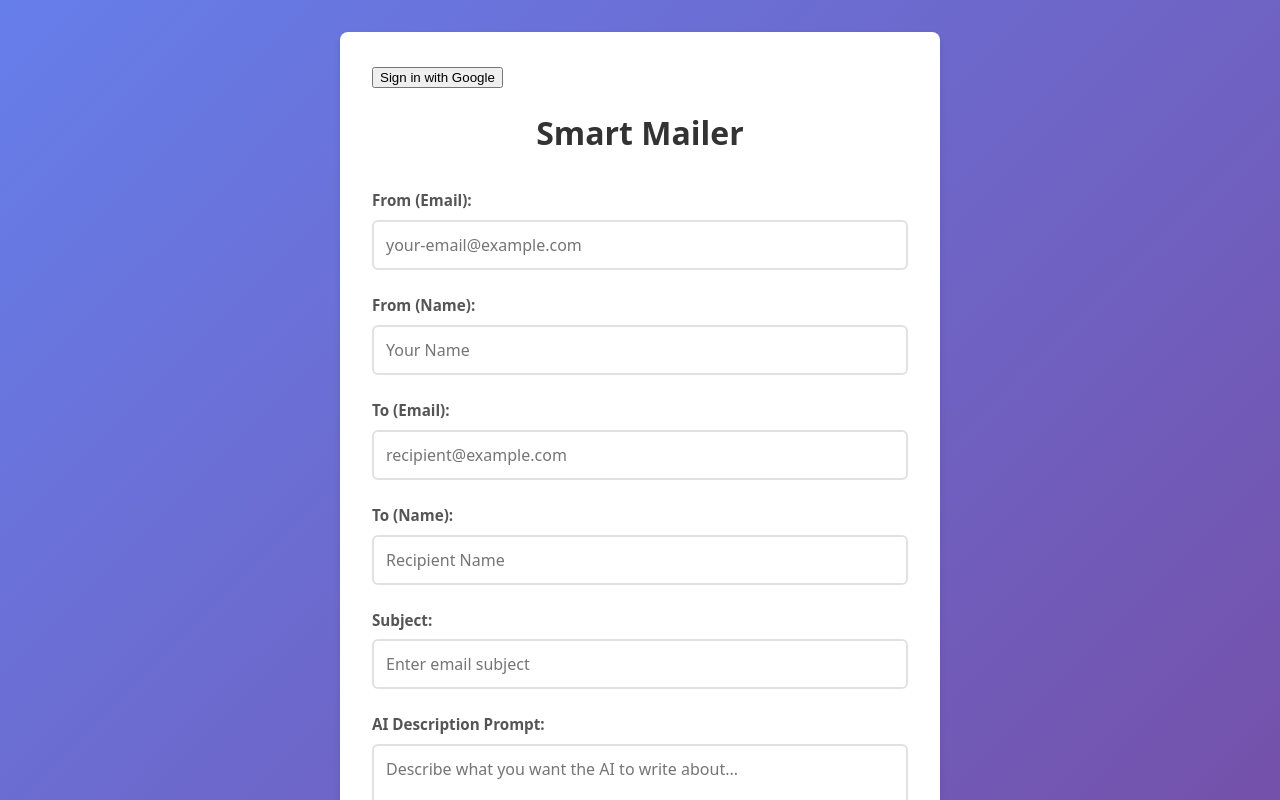
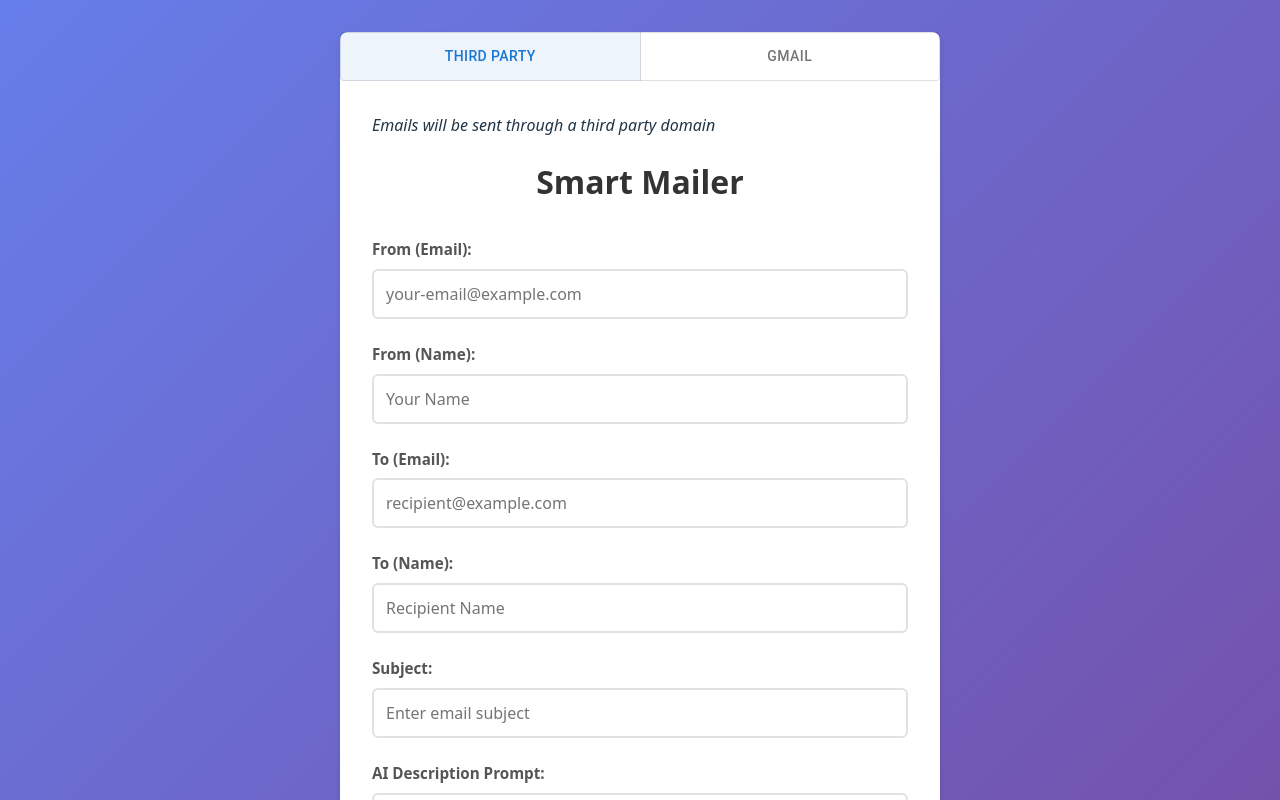
Before and after one commit to hobbbbies/smart-mailer-FE, a React (Vite) app: page / in a window 1280 px wide. Shown: the top 800 px of the page. Built offline with nearby package versions, Linux system fonts and the light colour scheme.

Commit message:
Buttons and state to switch between serviceType

```diff
--- a/src/App.css
+++ b/src/App.css
@@ -1,10 +1,13 @@
+.main-container { /* Includes account toggle vbuttons */
+    margin: 0 auto;
+    max-width: 600px;
+    background: #ffffff;
+    border-radius: 8px;
+    box-shadow: 0 4px 6px rgba(0, 0, 0, 0.1);
+}
+
 .container {
-  max-width: 600px;
-  margin: 0 auto;
   padding: 2rem;
-  background: #ffffff;
-  border-radius: 8px;
-  box-shadow: 0 4px 6px rgba(0, 0, 0, 0.1);
 }
 
 h1 {
@@ -299,3 +302,20 @@ textarea {
     max-height: 300px;
   }
 }
+
+/* account toggle buttons  */
+.toggle-wrapper {
+    display: flex;
+    justify-content: center;
+    flex: 1;
+}
+
+.custom-toggle-button {
+  width: 50% !important;
+  flex: 1 !important;
+}
+
+.custom-toggle-group {
+  width: 100% !important;
+  display: flex !important;
+}
--- a/src/App.jsx
+++ b/src/App.jsx
@@ -4,6 +4,7 @@ import EmailResponse from './components/EmailResponse'
 import ToggleButtons from './components/ToggleButtons'
 import { useSearchParams } from 'react-router-dom'
 import Google from './components/Google/Google'
+import AccountToggle from './components/AccountToggle'
 
 function App() {
   const [formData, setFormData] = useState({
@@ -15,7 +16,7 @@ function App() {
     descriptionPrompt: '',
     tone: 'Professional'
   })
-
+  const [serviceType, setServiceType] = useState('Third Party')
   const [isSubmitting, setIsSubmitting] = useState(false)
   const [showResponse, setShowResponse] = useState(false)
   const [responseHistory, setResponseHistory] = useState([]);
@@ -117,9 +118,11 @@ function App() {
 
   return (
     <main>
+      <div className="main-container">
+        <AccountToggle serviceType={serviceType} setServiceType={setServiceType}/>
         <div className="container">
           {/* <button onClick={handleOauth}>Log In with google</button> */}
-        <Google user={user} />
+          {serviceType==="Gmail" ? <Google user={user} /> : <div><i>Emails will be sent through a third party domain</i></div>}
           <h1>Smart Mailer</h1>
           <form onSubmit={handleSubmit} className="email-form">
             <div className="form-group">
@@ -134,7 +137,6 @@ function App() {
                 placeholder="your-email@example.com"
               />
             </div>
-
             <div className="form-group">
               <label htmlFor="senderName">From (Name):</label>
               <input
@@ -147,7 +149,6 @@ function App() {
                 placeholder="Your Name"
               />
             </div>
-
             <div className="form-group">
               <label htmlFor="receiver">To (Email):</label>
               <input
@@ -160,7 +161,6 @@ function App() {
                 placeholder="recipient@example.com"
               />
             </div>
-
             <div className="form-group">
               <label htmlFor="receiverName">To (Name):</label>
               <input
@@ -173,7 +173,6 @@ function App() {
                 placeholder="Recipient Name"
               />
             </div>
-
             <div className="form-group">
               <label htmlFor="subject">Subject:</label>
               <input
@@ -186,7 +185,6 @@ function App() {
                 placeholder="Enter email subject"
               />
             </div>
-
             <div className="form-group">
               <label htmlFor="descriptionPrompt">AI Description Prompt:</label>
               <textarea
@@ -208,7 +206,6 @@ function App() {
               {isSubmitting ? 'Generating...' : 'Generate Email'}
             </button>
           </form>
-
           <EmailResponse
             responseHistory={responseHistory}
             setResponseHistory={setResponseHistory}
@@ -217,7 +214,9 @@ function App() {
             isVisible={showResponse}
             onClose={handleClose}
             previousPrompt={formData.descriptionPrompt}
+            serviceType={serviceType}
           />
+        </div>
       </div>
     </main>
   )
--- /dev/null
+++ b/src/components/AccountToggle.jsx
@@ -0,0 +1,38 @@
+import ToggleButton from '@mui/material/ToggleButton';
+import ToggleButtonGroup from '@mui/material/ToggleButtonGroup';
+
+export default function AccountToggle({ serviceType, setServiceType }) {
+  const handleAccountChange = (event, newService) => {
+    if (newService !== null) {
+      setServiceType(newService);
+    }
+  };
+
+  return (
+    <div className='toggle-wrapper'>
+        <ToggleButtonGroup
+          value={serviceType}
+          exclusive
+          onChange={handleAccountChange}
+          aria-label="account type"
+          color="primary"
+          className="custom-toggle-group"
+        >
+          <ToggleButton
+            value="Third Party"
+            aria-label="third party"
+            className="custom-toggle-button"
+          >
+            Third Party
+          </ToggleButton>
+          <ToggleButton
+            value="Gmail"
+            aria-label="gmail"
+            className="custom-toggle-button"
+          >
+            Gmail
+          </ToggleButton>
+        </ToggleButtonGroup>
+    </div>
+  );
+}
--- a/src/components/EmailResponse.jsx
+++ b/src/components/EmailResponse.jsx
@@ -1,6 +1,6 @@
 import { useState } from 'react'
 
-const EmailResponse = ({ responseHistory, setResponseHistory, promptHistory, setPromptHistory, isVisible, onClose }) => {
+const EmailResponse = ({ responseHistory, setResponseHistory, promptHistory, setPromptHistory, isVisible, onClose, serviceType }) => {
   const [isSending, setIsSending] = useState(false);
   const [promptButtonLoading, setPromptButtonLoading] = useState(false);
   const [descriptionPrompt, setDescriptionPrompt] = useState('');
@@ -12,7 +12,9 @@ const EmailResponse = ({ responseHistory, setResponseHistory, promptHistory, set
     setIsSending(true);
 
     try {
-      const response = await fetch(`${import.meta.env.VITE_API_URL}/api/email/send-gmail`, {
+      let endpoint = '/send-thirdparty'
+      if (serviceType === 'Gmail') endpoint = '/send-gmail'
+      const response = await fetch(`${import.meta.env.VITE_API_URL}/api/email/${endpoint}`, {
         method: 'POST',
         headers: {
           'Content-Type': 'application/json',
--- a/src/components/ToggleButtons.jsx
+++ b/src/components/ToggleButtons.jsx
@@ -1,4 +1,3 @@
-import * as React from 'react';
 import ToggleButton from '@mui/material/ToggleButton';
 import ToggleButtonGroup from '@mui/material/ToggleButtonGroup';
 
```
Lines whose indentation alone changed are shown as unchanged.
